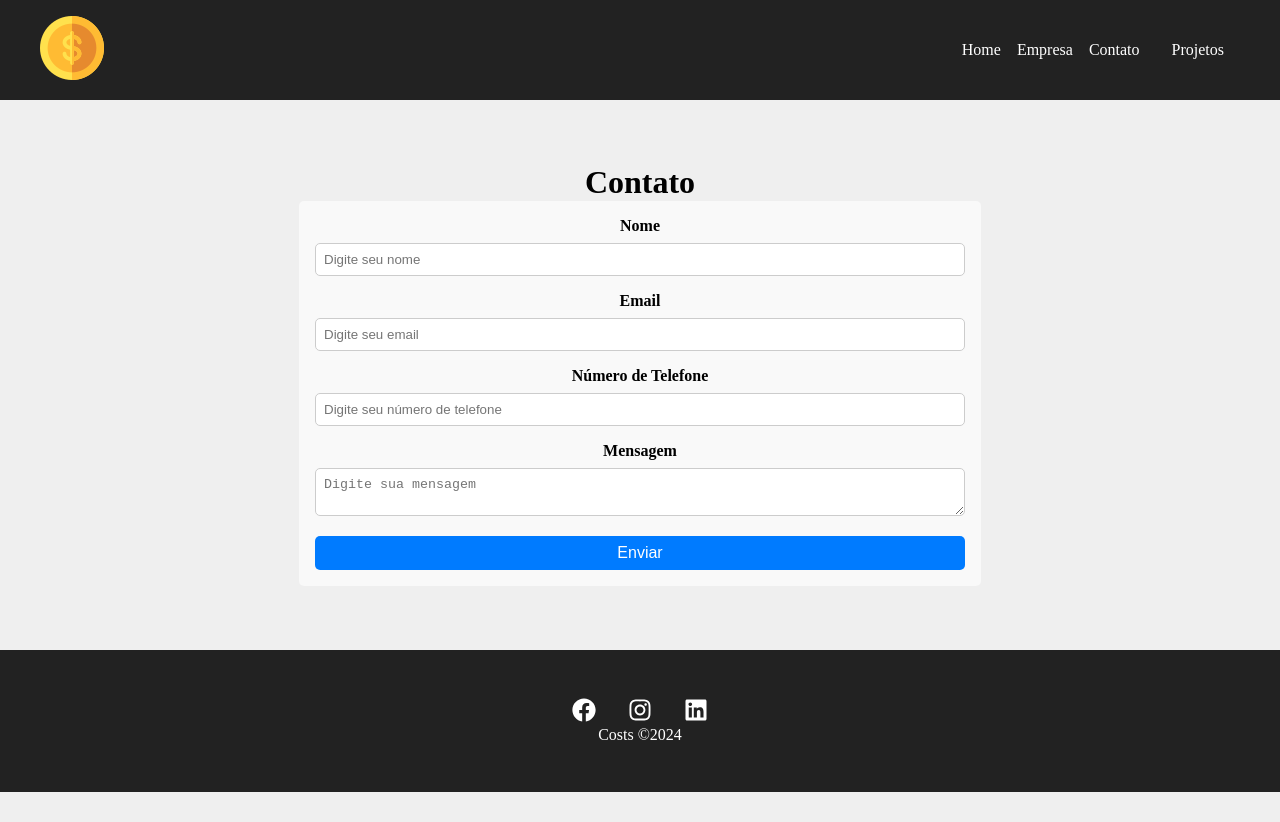
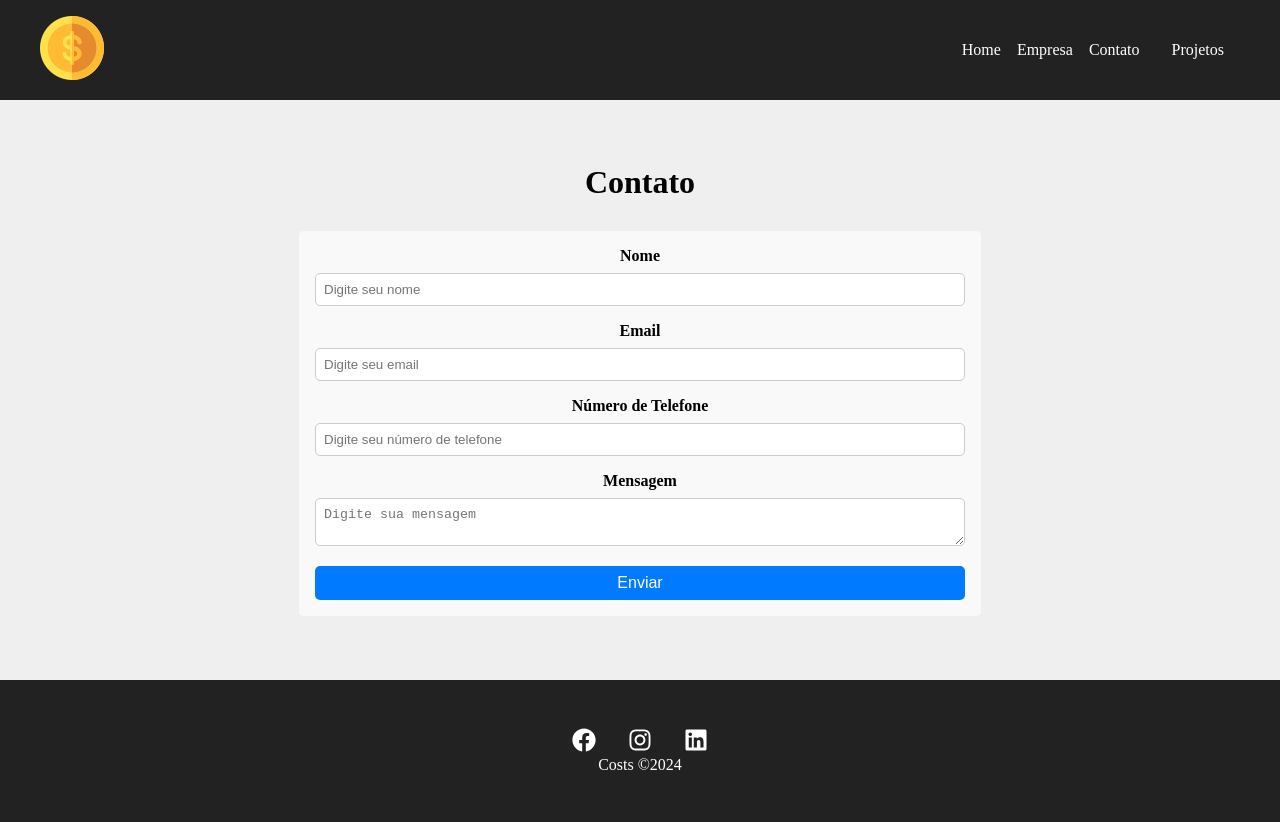
Before and after one commit to ArturMineiro/Projeto_react, a React (Create React App) app in the folder costs/: page /contact in a window 1280 px wide. Before the commit the page ends 800 px from the top, so only its background shows below. Built offline with nearby package versions, Linux system fonts and the light colour scheme.

Commit message:
correções pequenas e fim do projeto

```diff
--- a/costs/src/App.js
+++ b/costs/src/App.js
@@ -8,7 +8,6 @@ import Home from "./components/pages/Home";
 import Contact from "./components/pages/Contact";
 import Company from "./components/pages/Company";
 import NewProject from "./components/pages/NewProject";
-import Container from "./components/layont/Container";
 import Navbar from "./components/layont/Navbar";
 import Footer from "./components/layont/Footer";
 import Projects from "./components/pages/Projects";
@@ -31,9 +30,10 @@ function App() {
           <Route path="/project/:id" element={<Project/>} />
             </Routes>
       </div>
+      <Footer/>
 
-      <Footer/>
     </Router>
+
   );
 }
 
--- a/costs/src/components/form/FormContact.module.css
+++ b/costs/src/components/form/FormContact.module.css
@@ -6,7 +6,7 @@
     border-radius: 5px;
     background-color: #f9f9f9;
     border: 0;
-    align-items: center;
+
 }
 
 .form {
--- a/costs/src/components/pages/Contact.module.css
+++ b/costs/src/components/pages/Contact.module.css
@@ -6,3 +6,7 @@
   align-items: center;
   text-align: center;
 }
+
+.container_contact h1{
+  margin-bottom: 30px;
+}
```
